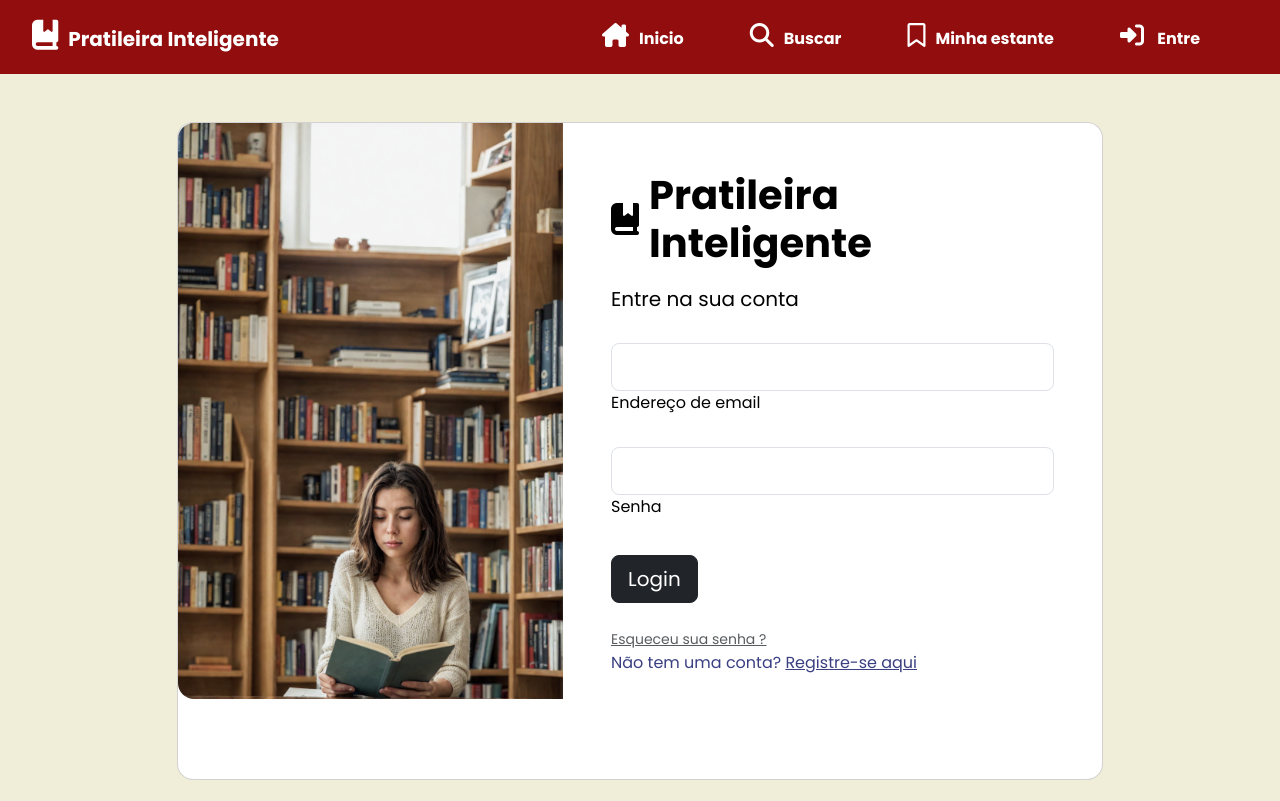
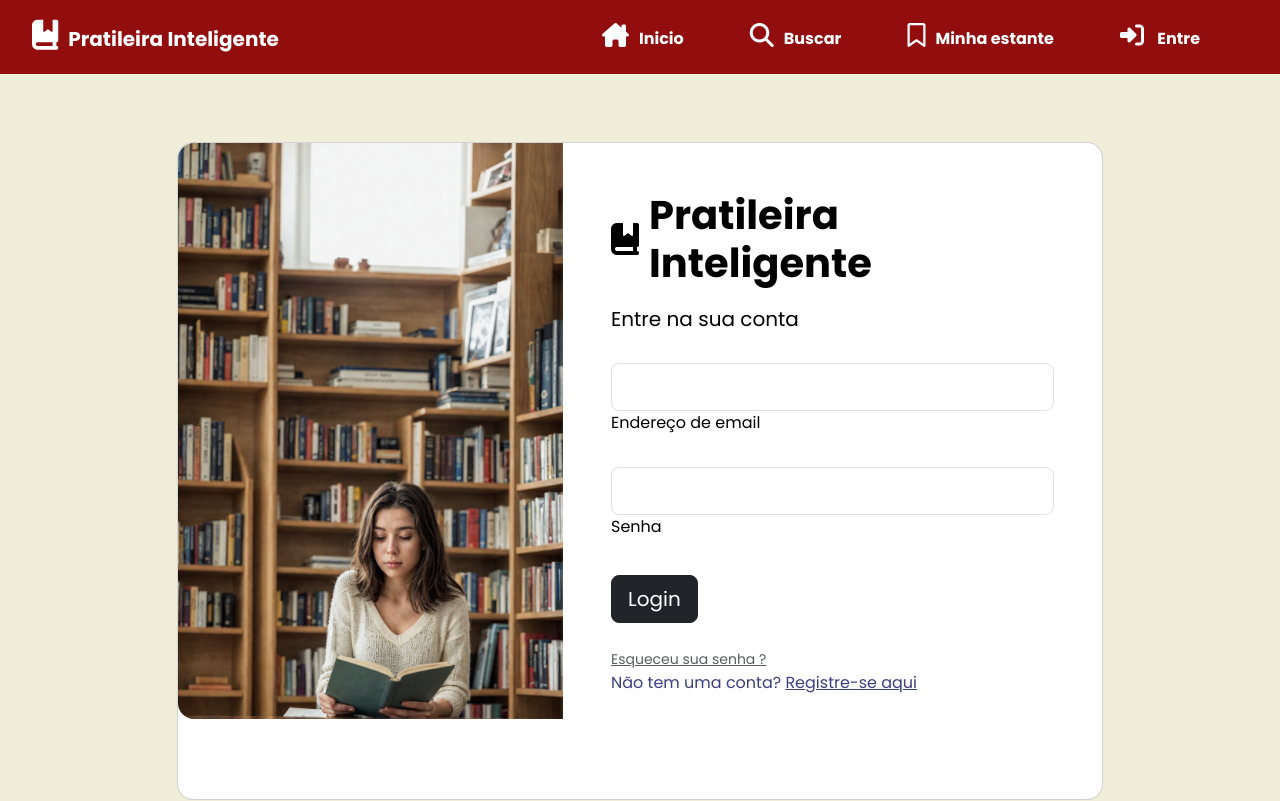
Before and after one commit to carlla15/estante_virtual, a Vue app in the folder Estante_Virtual/: page /authentication in a window 1280 px wide. Shown: the top 801 px of the page. Built offline with nearby package versions, Linux system fonts and the light colour scheme.

Commit message:
Ajuste no nav

```diff
--- a/Estante_Virtual/src/assets/main.css
+++ b/Estante_Virtual/src/assets/main.css
@@ -3,4 +3,5 @@
 
 body {
     font-family: 'Poppins', sans-serif;
+    background-color: var(--color_4);
 }
--- a/Estante_Virtual/src/components/base_layout/BaseNav.vue
+++ b/Estante_Virtual/src/components/base_layout/BaseNav.vue
@@ -45,6 +45,7 @@
     background-color: var(--color_1);
     font-weight: bold;
     padding: 10px;
+    margin-bottom: 20px;
 
     & i {
         margin-right: 10px;
```
